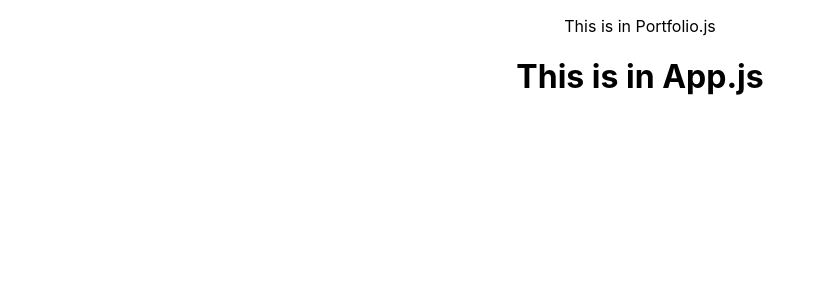
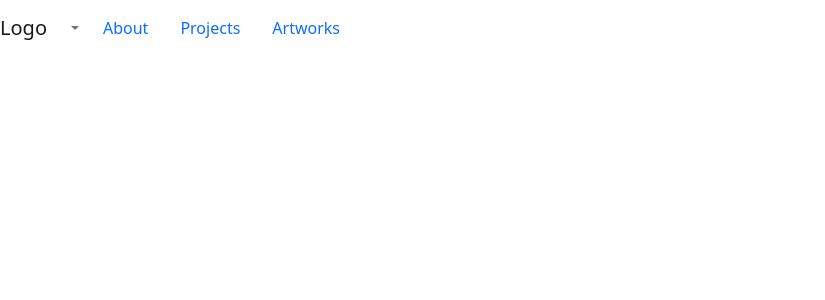
Before and after one commit to izzul210/portfolio-web, a React (Create React App) app: page / in a window 1280 px wide. Shown: the top 300 px of the page, without its empty margins (0-825 px from the left). Built offline with nearby package versions, Linux system fonts and the light colour scheme.

Commit message:
Implementing Navbar

```diff
--- a/src/App.js
+++ b/src/App.js
@@ -1,13 +1,40 @@
 import React, {Fragment, useEffect} from 'react';
 import './App.css';
+import 'bootstrap/dist/css/bootstrap.css';
+import { Nav, Navbar, NavDropdown } from 'react-bootstrap';
 
 import Portfolio from './components/layout/portfolio/Portfolio';
+import About from './components/layout/about/About';
+import Artworks from './components/layout/artworks/Artworks';
+import Projects from './components/layout/projects/Projects';
+
 
 function App() {
   return (
     <div className="App">
-        <Portfolio />
-        <h1>This is in App.js</h1>
+      <Navbar expand="lg" collapseOnSelect>
+        <Navbar.Brand>
+          Logo
+        </Navbar.Brand>
+
+        <Navbar.Toggle />
+        <Navbar.Collapse>
+          <Nav>
+            <NavDropdown>
+              <NavDropdown.Item>Nav 1</NavDropdown.Item>
+              <NavDropdown.Item>Nav 2</NavDropdown.Item>
+              <NavDropdown.Item>Nav 3</NavDropdown.Item>
+            </NavDropdown>
+          </Nav>
+          <Nav.Link>About</Nav.Link>
+          <Nav.Link>Projects</Nav.Link>
+          <Nav.Link>Artworks</Nav.Link>
+        </Navbar.Collapse>
+
+      </Navbar>
+
+
+
     </div>
   );
 }
--- /dev/null
+++ b/src/components/layout/about/About.js
@@ -0,0 +1,15 @@
+import React, { Component, Fragment } from 'react';
+
+class About extends Component{
+    render(){
+        return(
+            <Fragment>
+                <div>
+                    <p>This is in About.js</p>
+                </div>
+            </Fragment>
+        )
+    }
+}
+
+export default About;
--- /dev/null
+++ b/src/components/layout/artworks/Artworks.js
@@ -0,0 +1,15 @@
+import React, { Component, Fragment } from 'react';
+
+class Artworks extends Component{
+    render(){
+        return(
+            <Fragment>
+                <div>
+                    <p>This is in Artworks.js</p>
+                </div>
+            </Fragment>
+        )
+    }
+}
+
+export default Artworks;
--- /dev/null
+++ b/src/components/layout/projects/Projects.js
@@ -0,0 +1,15 @@
+import React, { Component, Fragment } from 'react';
+
+class Projects extends Component{
+    render(){
+        return(
+            <Fragment>
+                <div>
+                    <p>This is in Projects.js</p>
+                </div>
+            </Fragment>
+        )
+    }
+}
+
+export default Projects;
```
Also changed, not shown: src/Navbar.css (added).
